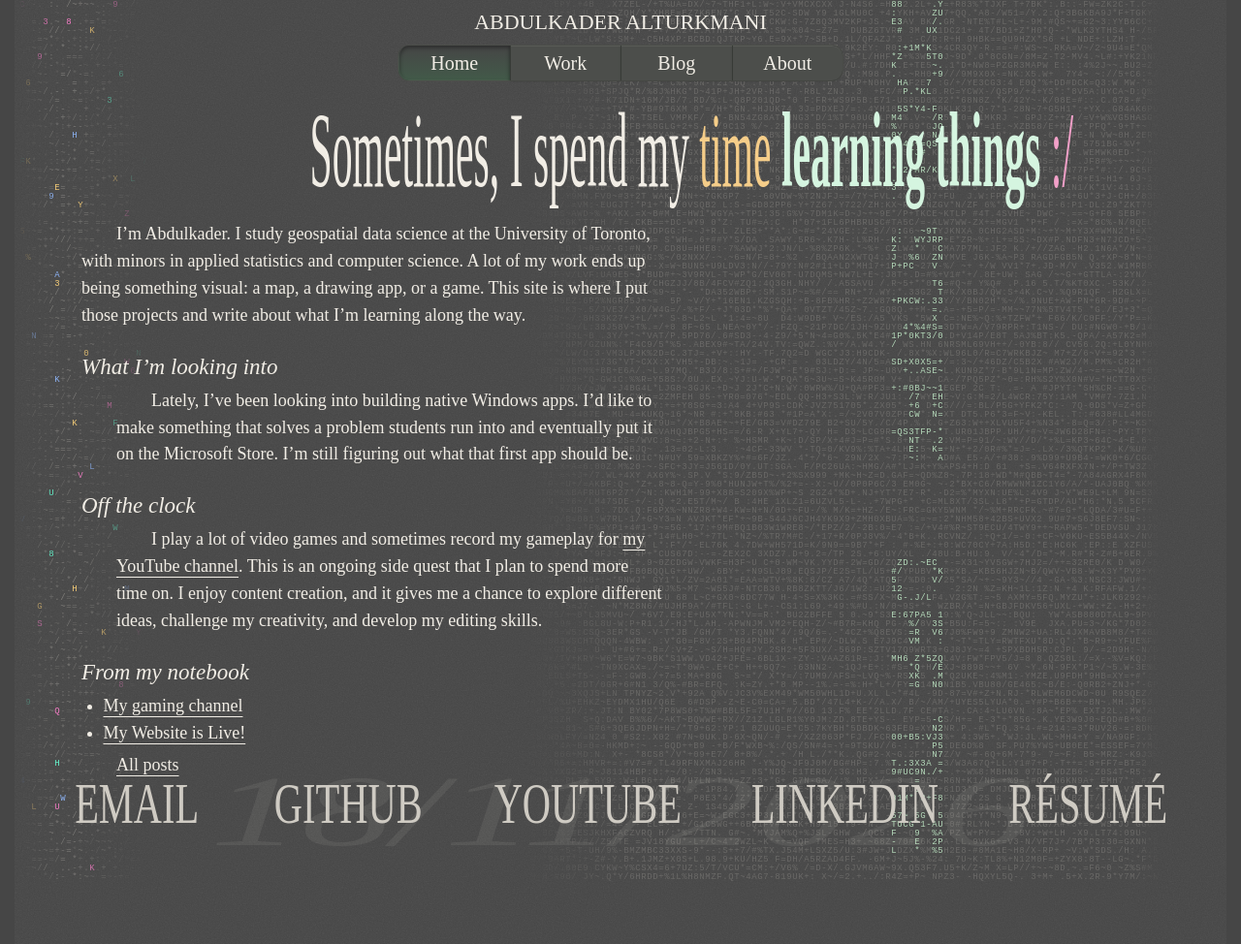
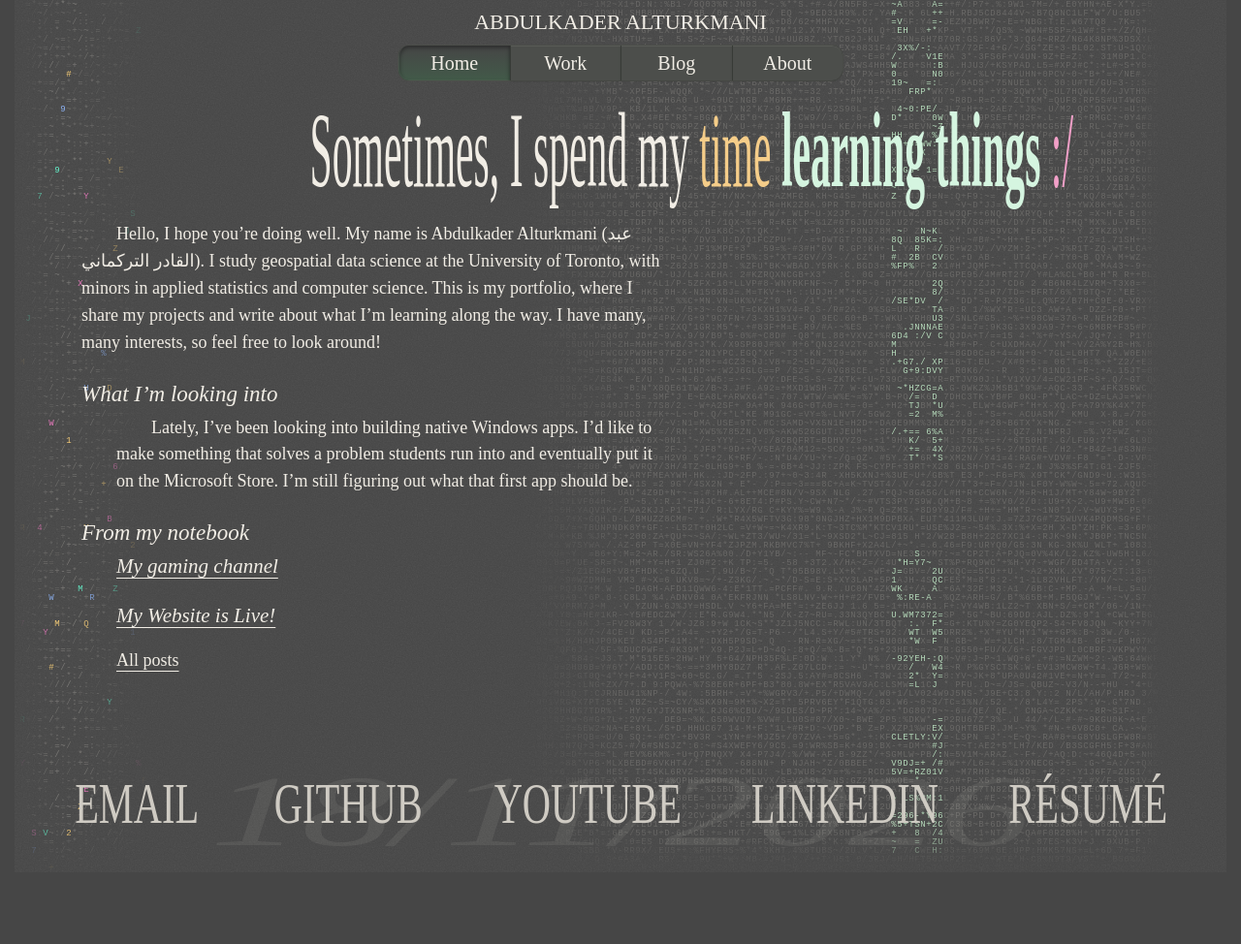
Before and after one commit to 25abid/25abid.github.io, a Jekyll site: the page built from index.html, in a window 1280 px wide. Shown: the whole page at 97% size. Built offline with Jekyll 4.4.1, drawn with Linux system fonts in a browser that asks for light colours; after the commit the page ends 900 px from its top, so only the background shows below that.

Commit message:
Update homepage introduction and simplify blog links

```diff
--- a/assets/css/style.css
+++ b/assets/css/style.css
@@ -281,10 +281,11 @@ a:focus-visible,button:focus-visible,input:focus-visible,select:focus-visible
 .main p { margin:0; }
 .main p + p { margin-top:.65em; }
 .main ul { padding-left:1.25em; }
-.home ul,.about-list { margin:0 0 6px; }
+.about-list { margin:0 0 6px; }
 .home section > p { text-indent:2em; }
 .home section:has(> h2) > p { margin-inline-start:2em; }
-.home section > ul + p { text-indent:0; }
+.home-posts .essay-index-entry,.home-all-posts { margin-inline-start:2em; }
+.home-all-posts { display:inline-block; margin-block-start:12px; }
 .home section + section,
 .profile-section,
 .project-row + .project-row,
--- a/index.html
+++ b/index.html
@@ -9,10 +9,12 @@ description: Abdulkader Alturkmani’s personal website. Projects and writing fr
       <span class="home-title-lettering">Sometimes, I spend my <span class="home-title-time">time</span> <strong>learning things</strong> <span class="home-title-face">:/</span></span>
     </h1>
     <p>
-      I’m Abdulkader. I study geospatial data science at the University of Toronto, with minors in
-      applied statistics and computer science. A lot of my work ends up being something visual:
-      a map, a drawing app, or a game. This site is where I put those projects and write about
-      what I’m learning along the way.
+      Hello, I hope you’re doing well. My name is Abdulkader Alturkmani
+      (<bdi lang="ar" dir="rtl">عبد القادر التركماني</bdi>).
+      I study geospatial data science at the University of Toronto, with minors in applied
+      statistics and computer science. This is my portfolio, where I share my projects and
+      write about what I’m learning along the way. I have many, many interests, so feel free
+      to look around!
     </p>
   </section>
 
@@ -25,24 +27,13 @@ description: Abdulkader Alturkmani’s personal website. Projects and writing fr
     </p>
   </section>
 
-  <section>
-    <h2>Off the clock</h2>
-    <p>
-      I play a lot of video games and sometimes record my gameplay for
-      <a href="https://www.youtube.com/@AboodyJames">my YouTube channel</a>.
-      This is an ongoing side quest that I plan to spend more time on. I enjoy content creation,
-      and it gives me a chance to explore different ideas, challenge my creativity, and develop
-      my editing skills.
-    </p>
-  </section>
-
-  <section>
+  <section class="home-posts">
     <h2>From my notebook</h2>
-    <ul>
-      {% for post in site.posts limit:2 %}
-        <li><a href="{{ post.url | relative_url }}">{{ post.title }}</a></li>
-      {% endfor %}
-    </ul>
-    <p><a href="{{ '/blog/' | relative_url }}">All posts</a></p>
+    {% for post in site.posts limit:2 %}
+      <article class="essay-index-entry">
+        <h3><a href="{{ post.url | relative_url }}">{{ post.title | escape }}</a></h3>
+      </article>
+    {% endfor %}
+    <a class="home-all-posts" href="{{ '/blog/' | relative_url }}">All posts</a>
   </section>
 </div>
```
